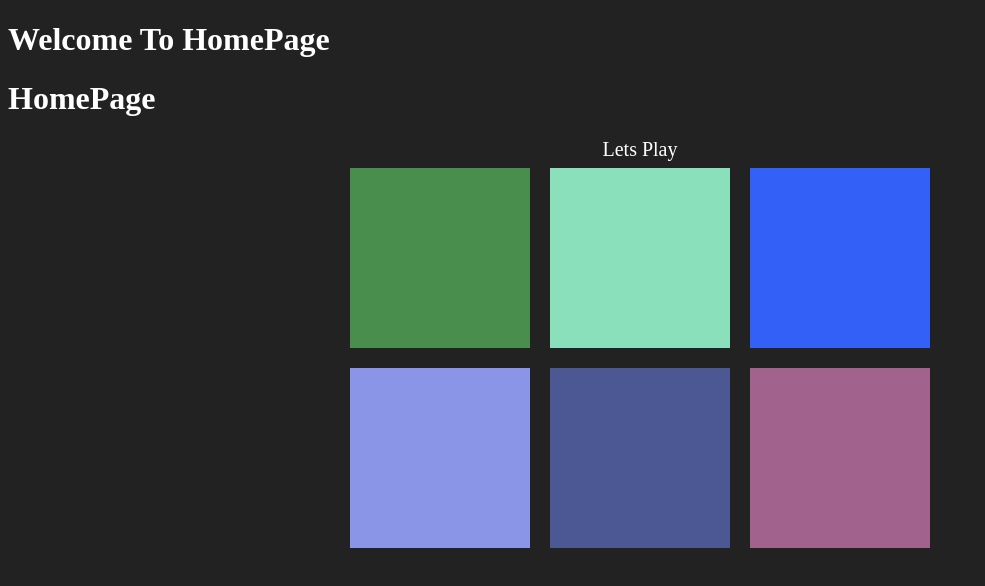
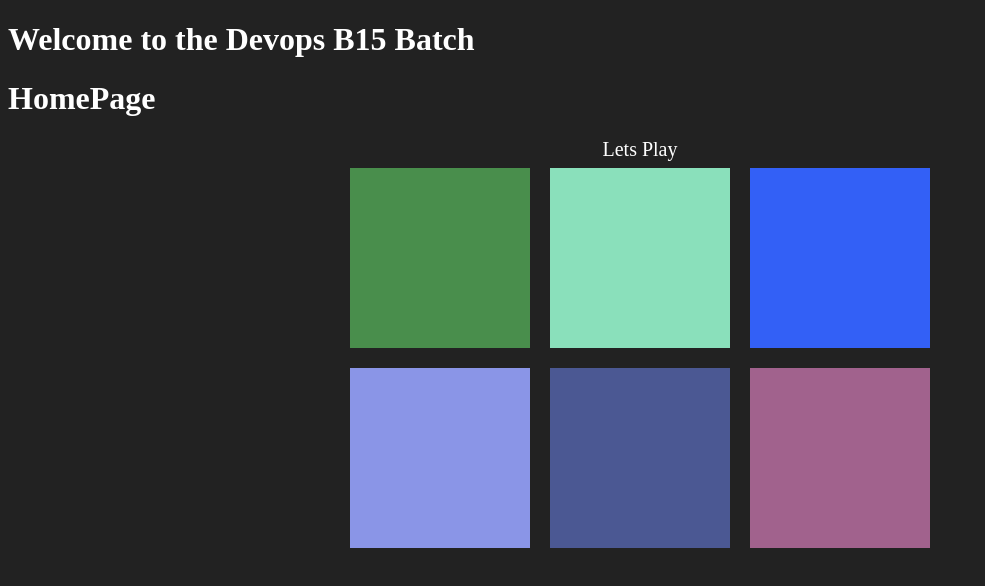
Before and after one commit to NaveenKoleti/dockertest1, a plain HTML site: page index.html in a window 1280 px wide. Shown: the whole page, without its empty margins (0-985 px from the left). Drawn offline with Linux system fonts and the light colour scheme.

Commit message:
Update index.html

```diff
--- a/index.html
+++ b/index.html
@@ -8,7 +8,7 @@
 	<title>Color Game</title>
 </head>
 <body>
-	<h1>Welcome To HomePage</h1>
+	<h1>Welcome to the Devops B15 Batch</h1>
 	<h1>HomePage</h1>
 	<div id="smallcont">
 		<div></div>
```
